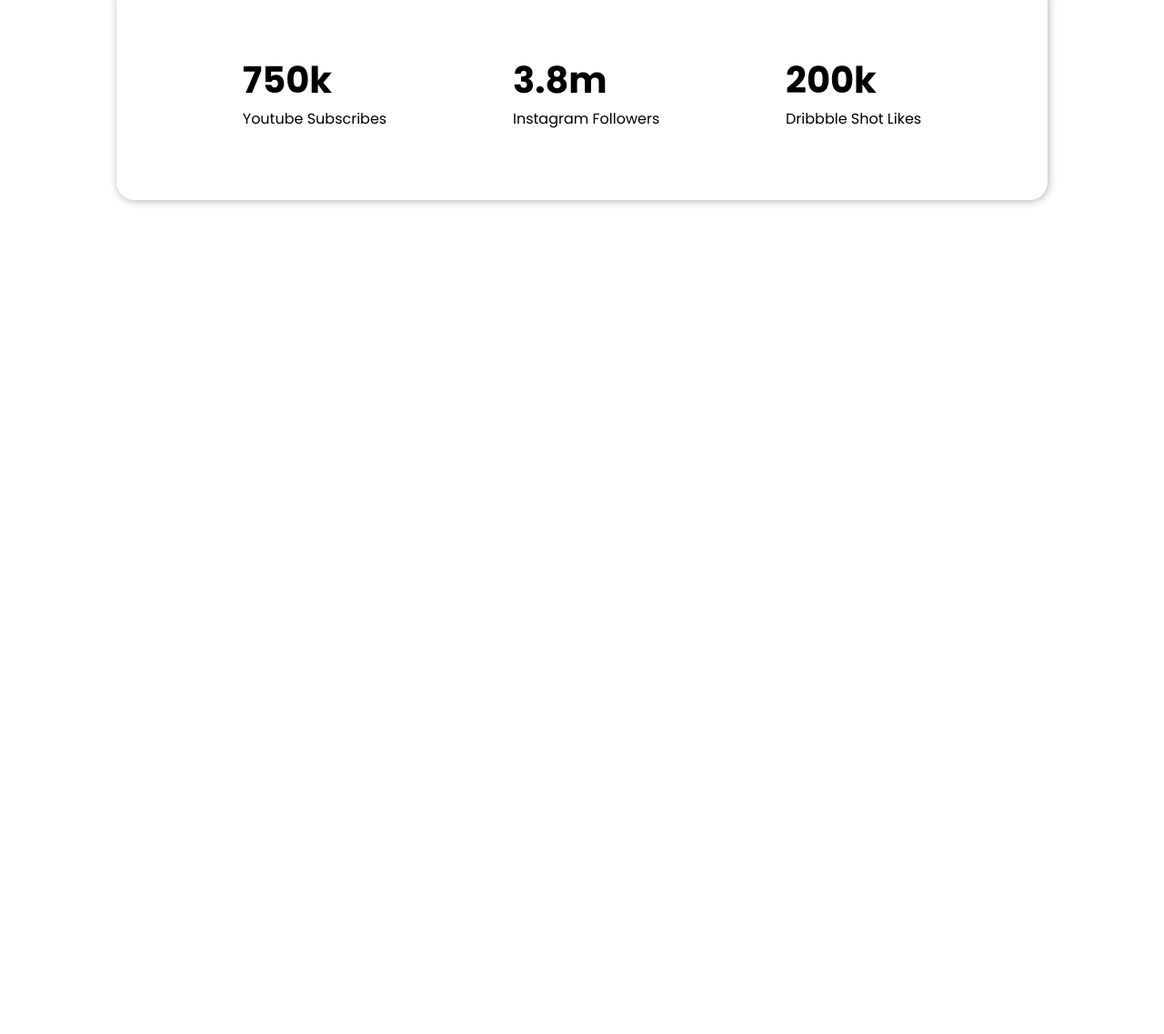
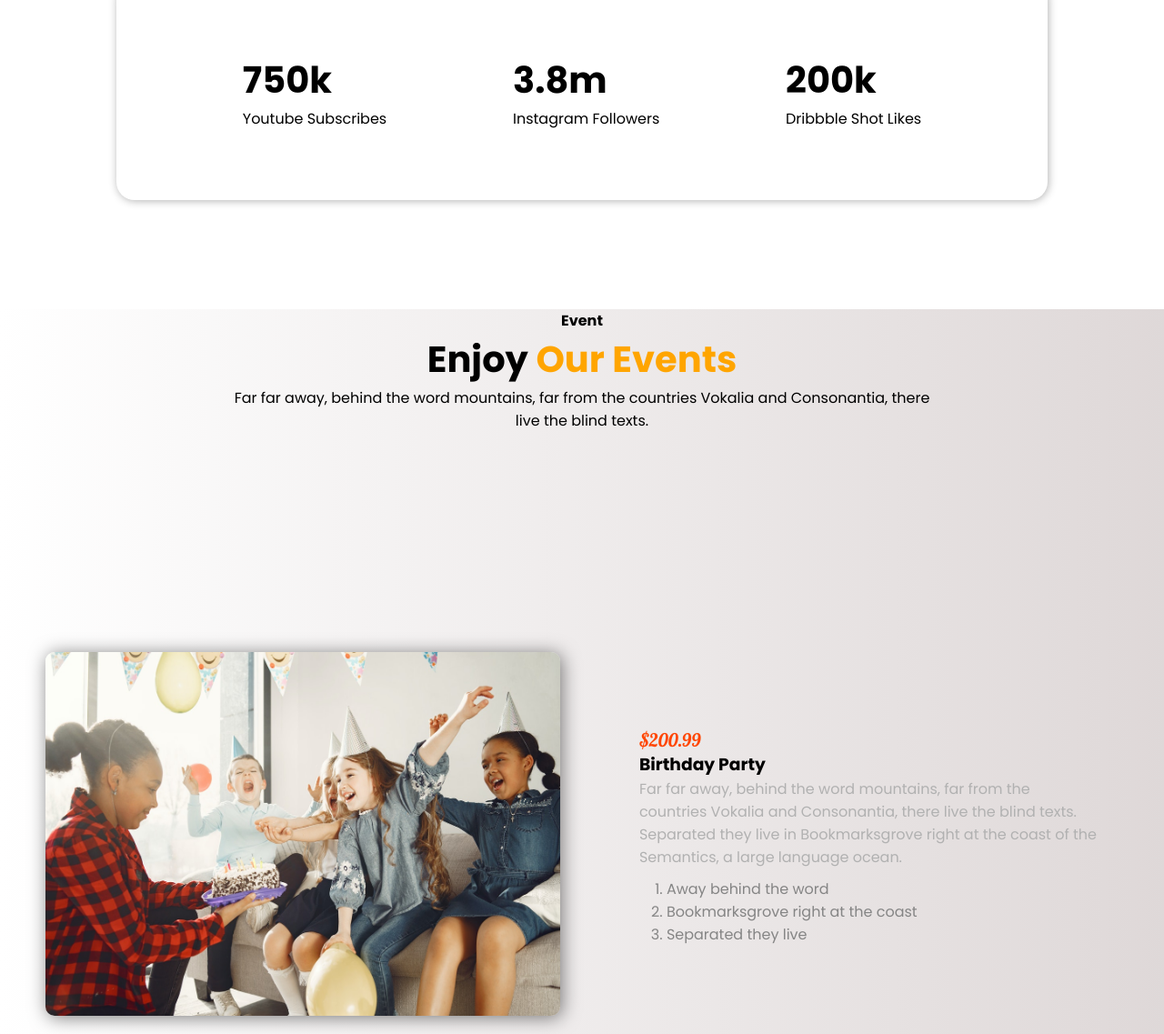
Before and after one commit to Jahid0178/Freshio, a plain HTML site: page index.html in a window 1280 px wide. Shown: the part 2580-3717 px from the top of the page at 91% size. Before the commit the page ends 2880 px from the top, so only its background shows below. Drawn offline with Linux system fonts and the light colour scheme.

Commit message:
added event section

```diff
--- a/index.html
+++ b/index.html
@@ -9,6 +9,9 @@
     <link rel="preconnect" href="https://fonts.googleapis.com">
     <link rel="preconnect" href="https://fonts.gstatic.com" crossorigin>
     <link href="https://fonts.googleapis.com/css2?family=Poppins:wght@200;300;400;500;600;700;800&display=swap" rel="stylesheet">
+    <link rel="preconnect" href="https://fonts.googleapis.com">
+    <link rel="preconnect" href="https://fonts.gstatic.com" crossorigin>
+    <link href="https://fonts.googleapis.com/css2?family=Lobster&display=swap" rel="stylesheet">
     <!-- Main CSS Link -->
     <link rel="stylesheet" href="style.css">
 </head>
@@ -91,5 +94,30 @@
         </div>
     </section>
     <!-- Count section end -->
+
+    <!-- Event section start -->
+    <section class="event-section">
+        <div class="event-header">
+            <h4>Event</h4>
+            <h2>Enjoy <span id="event-color-text">Our Events</span></h2>
+            <p>Far far away, behind the word mountains, far from the countries Vokalia and Consonantia, there live the blind texts.</p>
+        </div>
+        <div class="event-content">
+            <div class="event-desc-image">
+                <img src="images/food/event-birthday-bg.jpg" alt="birthday-background" class="event-image">
+            </div>
+            <div class="event-desc-box">
+                <p class="price">$200.99</p>
+                <h3>Birthday Party</h3>
+                <p class="event-desc">Far far away, behind the word mountains, far from the countries Vokalia and Consonantia, there live the blind texts. Separated they live in Bookmarksgrove right at the coast of the Semantics, a large language ocean.</p>
+                <ol class="event-desc-list" type="1">
+                    <li>Away behind the word</li>
+                    <li>Bookmarksgrove right at the coast</li>
+                    <li>Separated they live</li>
+                </ol>
+            </div>
+        </div>
+    </section>
+    <!-- Event section end -->
 </body>
 </html>
--- a/style.css
+++ b/style.css
@@ -177,3 +177,65 @@ h2 {
     margin: 0 auto;
 }
 /*==== Count section end*/
+
+/*==== Event section start ====*/
+.event-section {
+    width: 100%;
+    height: 120vh;
+    background: linear-gradient(to right, rgba(255, 255, 255, 0.6), rgba(92, 60, 60, 0.2));
+}
+
+.event-header {
+    width: 60%;
+    height: 25vh;
+    margin: 0 auto;
+    text-align: center;
+    margin-top: 40px;
+}
+
+#event-color-text {
+    color: orange;
+}
+
+.event-content {
+    width: 100%;
+    height: 95vh;
+    display: flex;
+    justify-content: space-between;
+    align-items: center;
+}
+
+.event-desc-image {
+    width: 50%;
+}
+
+.event-image {
+    width: 90%;
+    height: 400px;
+    margin: 10px 50px;
+    border-radius: 10px;
+    box-shadow: 2px 2px 20px rgba(0, 0, 0, 0.5);
+}
+
+.event-desc-box {
+    width: 50%;
+    padding:  5%;
+    margin: 10px;
+}
+
+.price {
+    color: orangered;
+    font-family: 'Lobster', cursive;
+    font-size: 20px;
+}
+
+.event-desc {
+    color: #B1B1B1;
+}
+
+.event-desc-list {
+    margin-top: 10px;
+    margin-left: 30px;
+    color: #858585;
+}
+/*==== Event section end ====*/
```
Also changed, not shown: images/food/event-birthday-bg.jpg (added).
